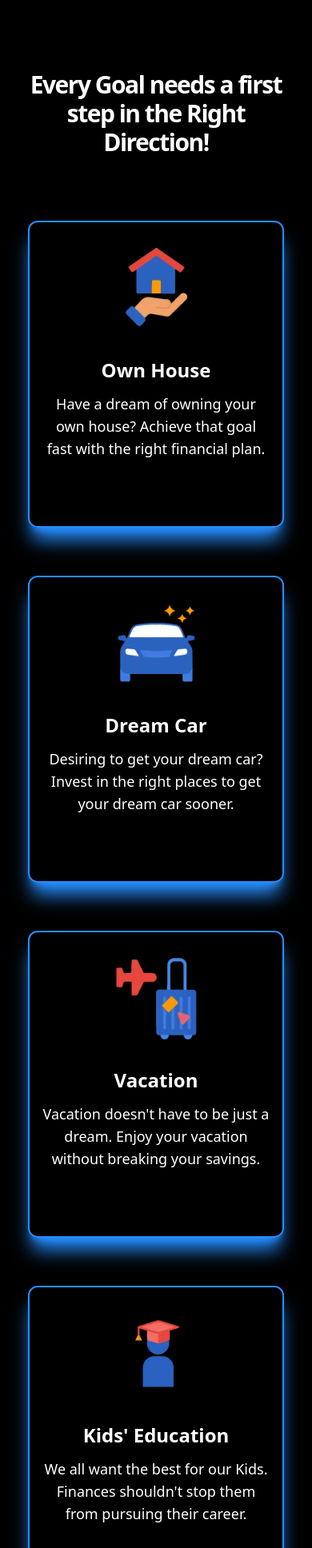
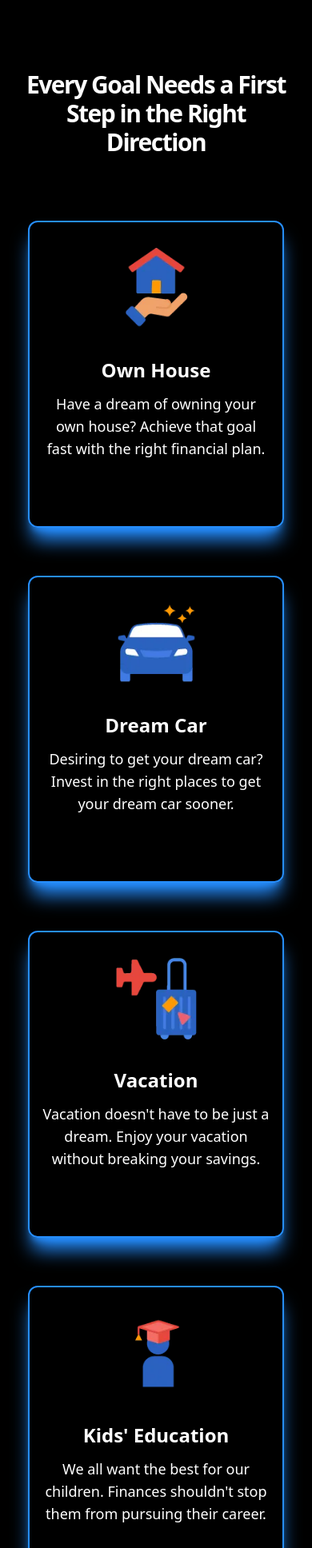
Before and after one commit to CodeByAkhilesh/Niveshone, a React (Vite) app: page / in a window 390 px wide. Shown: the part 4424-6360 px from the top of the page at 80% size. Built offline with nearby package versions, Linux system fonts and the light colour scheme; the HTML template or start-up script is replaced by a standard one.

Commit message:
refactor: clean up Goals section code structure

```diff
--- a/src/components/landing/GoalsSection.jsx
+++ b/src/components/landing/GoalsSection.jsx
@@ -1,19 +1,19 @@
 import InfoCard from "../ui/InfoCard";
 import Button from "../ui/Button";
 import GradientBackground from "../ui/GradientBackground";
-import houseIcon from "../../assets/goals_img/house_icon.webp"
-import dreamCarIcon from "../../assets/goals_img/dream_car_icon.webp"
-import vacation_icon from "../../assets/goals_img/vacation_icon.webp"
-import kidsEducationIcon from "../../assets/goals_img/kids_education.webp"
-import retirementIcon from "../../assets/goals_img/retirement_icon.webp"
-import childrensWeddingIcon from "../../assets/goals_img/childrens_wedding_icon.webp"
+import houseIcon from "../../assets/goals_img/house_icon.webp";
+import dreamCarIcon from "../../assets/goals_img/dream_car_icon.webp";
+import vacation_icon from "../../assets/goals_img/vacation_icon.webp";
+import kidsEducationIcon from "../../assets/goals_img/kids_education.webp";
+import retirementIcon from "../../assets/goals_img/retirement_icon.webp";
+import childrensWeddingIcon from "../../assets/goals_img/childrens_wedding_icon.webp";
 
 const GoalsSection = () => {
   const goalsData = [
     {
       id: "own_house",
       img: houseIcon,
-      alt: "Planning investment for buying own house through mutual fund goals",
+      alt: "Own house goal planning through mutual fund investments",
       heading: "Own House",
       para: "Have a dream of owning your own house? Achieve that goal fast with the right financial plan.",
     },
@@ -36,7 +36,7 @@ const GoalsSection = () => {
       img: kidsEducationIcon,
       alt: "Children’s education goal planning through mutual fund investments",
       heading: "Kids' Education",
-      para: "We all want the best for our Kids. Finances shouldn't stop them from pursuing their career.",
+      para: "We all want the best for our children. Finances shouldn't stop them from pursuing their career.",
     },
     {
       id: "retirement",
@@ -49,23 +49,32 @@ const GoalsSection = () => {
       id: "childrens_wedding",
       img: childrensWeddingIcon,
       alt: "Children’s wedding financial planning through long-term investments",
-      heading: "Childrens' Wedding",
+      heading: "Children's Wedding",
       para: "With the right financial plan, you don't have to sacrifice on the budget for your kids' wedding.",
     },
   ];
 
   return (
-    <div className="">
-      <h1 className="text-white text-center text-3xl md:text-5xl tracking-tighter font-semibold mt-20 mb-10 px-5">
-        Every Goal needs a first step in the Right Direction!
-      </h1>
+    <section id="financial-goals">
+      {/* Section Heading  */}
+      <header>
+        <h2 className="text-white text-center text-3xl md:text-5xl tracking-tighter font-semibold mt-20 mb-10 px-5">
+          Every Goal Needs a First Step in the Right Direction
+        </h2>
+      </header>
 
-      <div className="py-10 md:py-15 xl:py-5 flex flex-col md:flex-row flex-wrap gap-y-15 md:px-10 xl:px-15  items-center md:justify-between lg:w-205.75 xl:w-302.5 mx-auto">
+    {/* Goals Card Wrapper  */}
+      <ul className="py-10 md:py-15 xl:py-5 flex flex-col md:flex-row flex-wrap gap-y-15 md:px-10 xl:px-15  items-center md:justify-between lg:w-205.75 xl:w-302.5 mx-auto">
         {goalsData.map((data) => {
-          return <InfoCard key={data.id} InfoData={data} />;
+          return (
+            <li key={data.id}>
+              <InfoCard cardData={data} />
+            </li>
+          );
         })}
-      </div>
-      <div className="mx-auto flex items-center justify-center mt-15 w-">
+      </ul>
+
+      <div className="text-center mt-15">
         <Button
           btnName={"START A SIP"}
           to={
@@ -78,7 +87,7 @@ const GoalsSection = () => {
           content={"Committed To Helping You Achieve Financial Freedom"}
         />
       </div>
-    </div>
+    </section>
   );
 };
 
--- a/src/components/ui/InfoCard.jsx
+++ b/src/components/ui/InfoCard.jsx
@@ -1,17 +1,17 @@
 import React from "react";
 
-const InfoCard = ({ InfoData }) => {
+const InfoCard = ({ cardData }) => {
   return (
     <article className="h-96 w-80 border-2 border-[#268eff] text-white px-4 py-5 flex flex-col items-center shrink-0 rounded-xl shadow-xl shadow-[#268eff]">
       <img
         className="h-31.25 w-31.25 object-contain"
         loading="lazy"
         decoding="async"
-        src={InfoData.img}
-        alt={InfoData.alt}
+        src={cardData.img}
+        alt={cardData.alt}
       />
-      <h3 className="text-2xl font-bold mt-6 mb-3">{InfoData.heading}</h3>
-      <p className="text-center text-lg">{InfoData.para}</p>
+      <h3 className="text-2xl font-bold mt-6 mb-3">{cardData.heading}</h3>
+      <p className="text-center text-lg">{cardData.para}</p>
     </article>
   );
 };
--- a/src/pages/Products.jsx
+++ b/src/pages/Products.jsx
@@ -80,7 +80,7 @@ function Products() {
           {/* Products Card Wrapper  */}
           <div className="flex flex-col md:flex-row justify-center flex-wrap items-center gap-15 mt-10 md:mt-15 mb-30">
             {productData.map((data) => {
-              return <InfoCard key={data.id} InfoData={data} />;
+              return <InfoCard key={data.id} cardData={data} />;
             })}
           </div>
 
```
